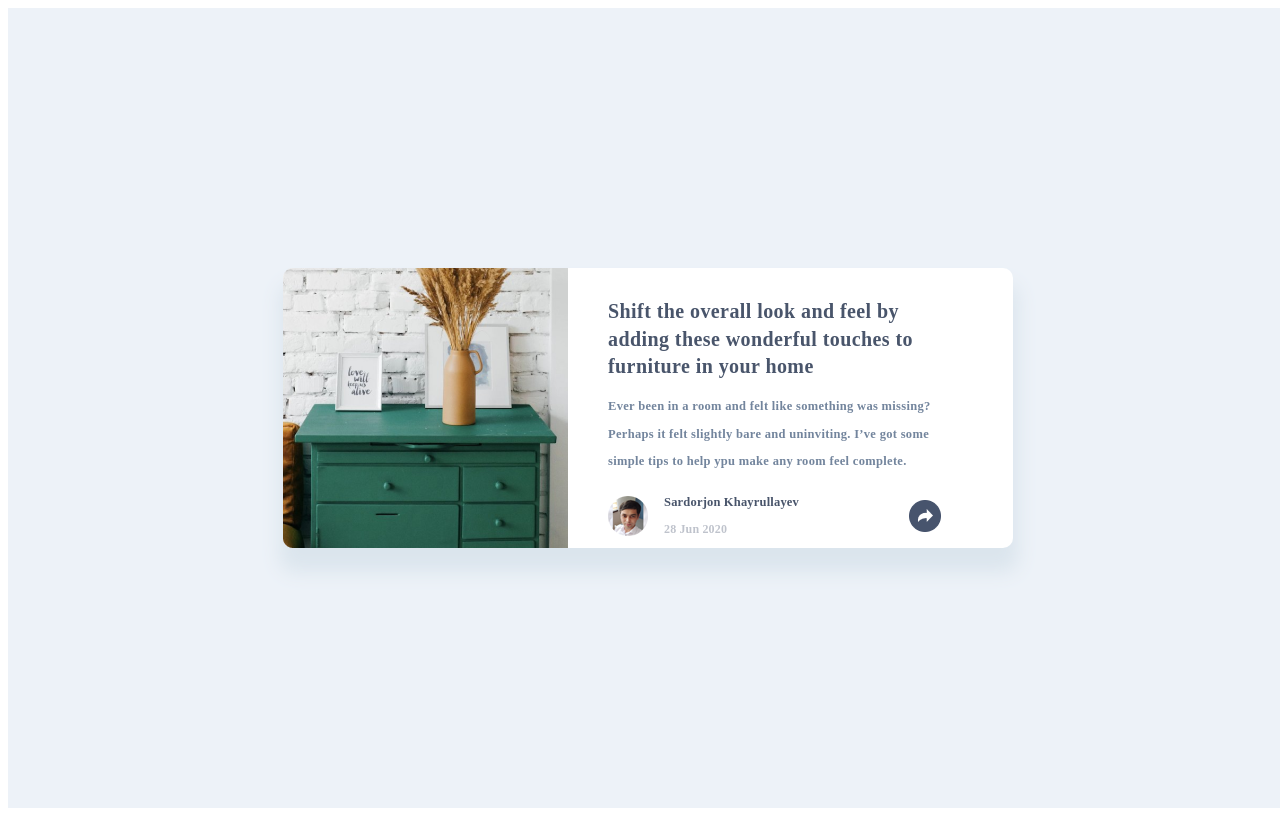
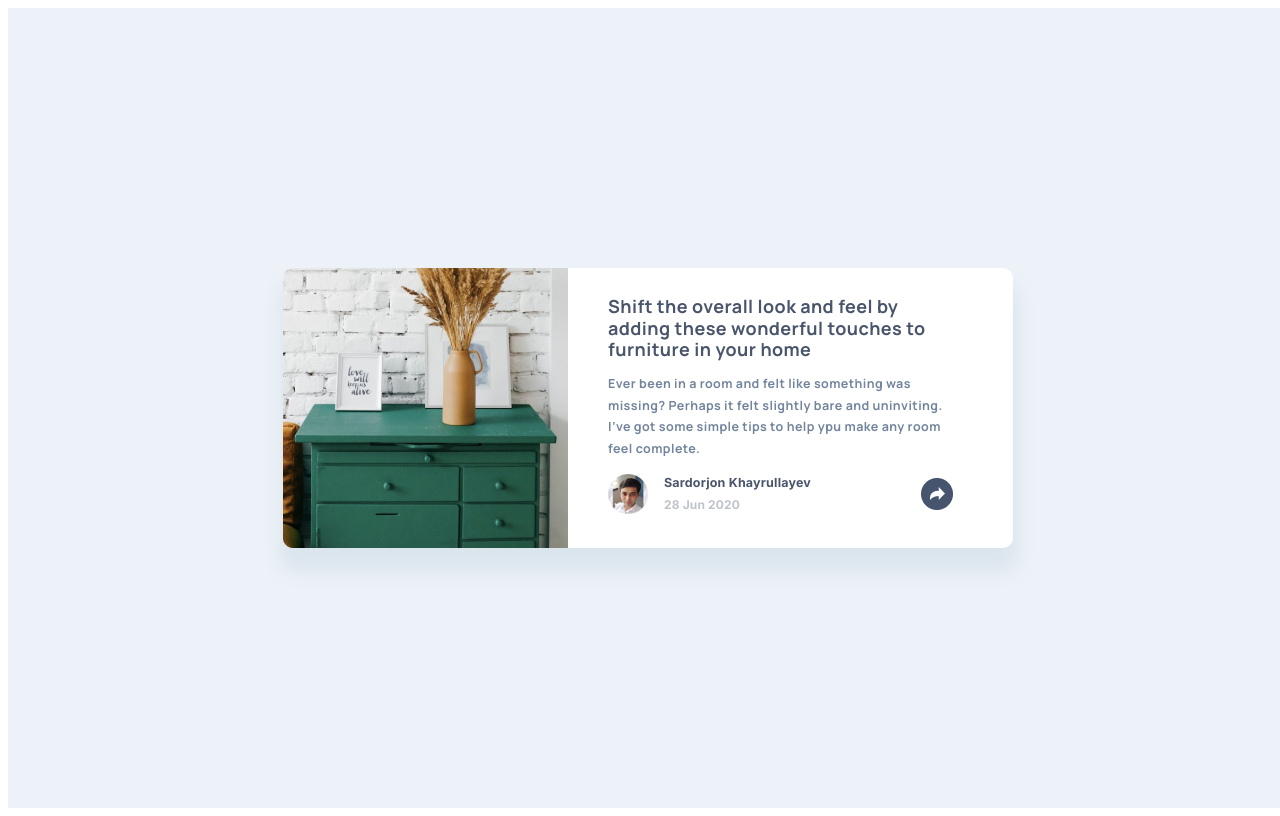
Before and after one commit to captainsurxon/Code-JSS, a plain HTML site: page index.html in a window 1280 px wide. Drawn offline with Linux system fonts and the light colour scheme.

Commit message:
new finished

```diff
--- a/index.html
+++ b/index.html
@@ -11,5 +11,12 @@
 
 
     <script src="script.js"></script>
+
+    <link rel="preconnect" href="https://fonts.googleapis.com">
+<link rel="preconnect" href="https://fonts.gstatic.com" crossorigin>
+<link href="https://fonts.googleapis.com/css2?family=Manrope:wght@300;400;500;600;700;800&display=swap" rel="stylesheet">
+<link rel="preconnect" href="https://fonts.googleapis.com">
+<link rel="preconnect" href="https://fonts.gstatic.com" crossorigin>
+<link href="https://fonts.googleapis.com/css2?family=Inter:wght@300;400;500;600;700;800;900&display=swap" rel="stylesheet">
 </body>
 </html>
--- a/script.js
+++ b/script.js
@@ -45,9 +45,9 @@ shift.textContent = `Shift the overall look and feel by adding
 these wonderful touches to
 furniture in your home`;
 shift.style.color = "#49556B";
-shift.style.fontSize = "20px";
+shift.style.fontSize = "18px";
 shift.style.letterSpacing = "0.42px";
-shift.style.lineHeight = "138%";
+shift.style.lineHeight = "120%";
 shift.style.fontFamily = "Manrope";
 shift.style.fontWeight = "bold";
 shift.style.padding = "10px 59px 0 0";
@@ -59,9 +59,6 @@ Perhaps it felt slightly bare and uninviting. I’ve got some
 simple tips to help ypu make any room feel complete.`;
 ever.style.fontSize = "12.5px";
 ever.style.color = "#73859D";
-ever.style.fontWeight = "500px";
-ever.style.fontHeigth = "20px";
-ever.style.letterSpacing = "0.313px";
 shift.appendChild(ever);
 
 let myname = document.createElement("div");
@@ -85,6 +82,7 @@ namcap.style.fontSize = "12.5px";
 namcap.style.color = "#49556B";
 namcap.style.letterSpacing = "0.188px";
 namcap.style.marginLeft = "16px";
+namcap.style.fontFamily = "Inter";
 myname.appendChild(namcap);
 
 let march = document.createElement("div");
@@ -92,6 +90,7 @@ march.textContent = "28 Jun 2020";
 march.style.fontSize = "12px";
 march.style.color = "#BFC3CC";
 march.style.letterSpacing = "0.156px";
+march.style.fontFamily = "Inter";
 namcap.appendChild(march);
 
 
```
